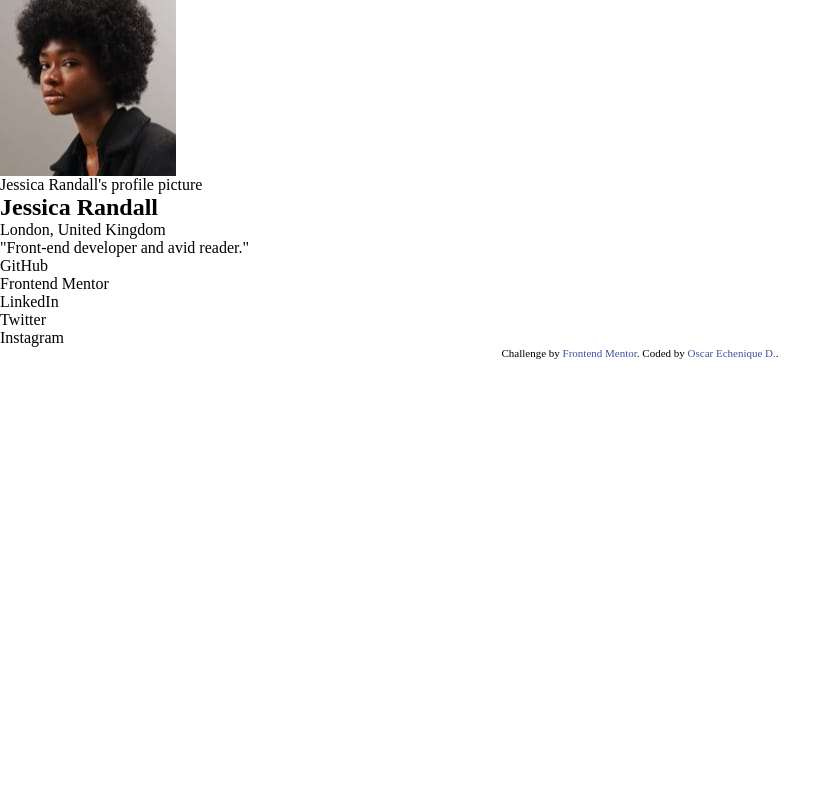
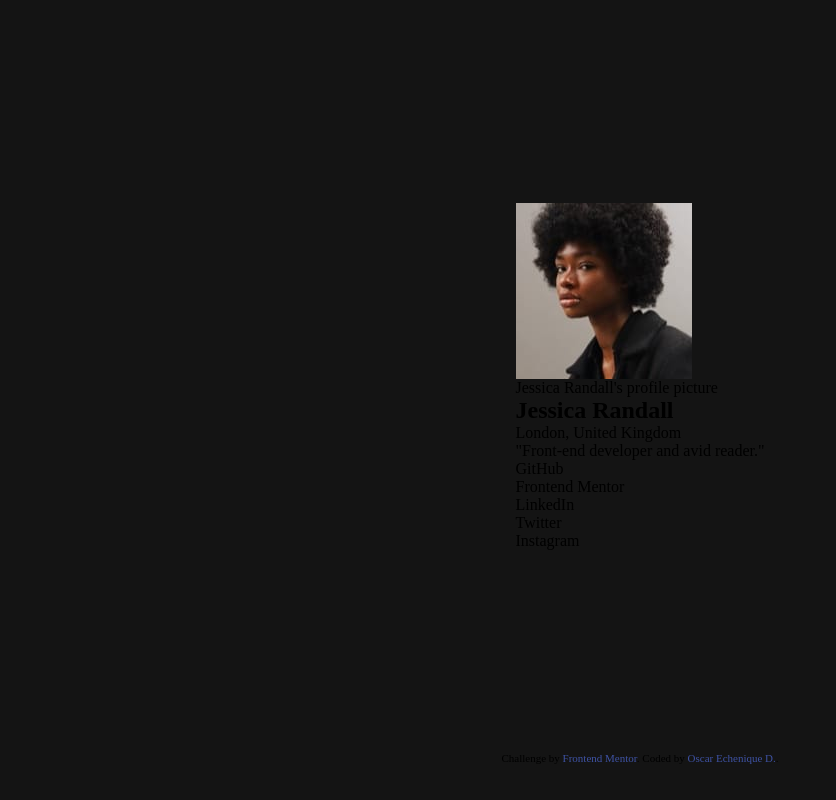
Before and after one commit to OscarE2D/FrontendMentor---Social-links-profile, a plain HTML site: page index.html in a window 1280 px wide. Shown: the whole page, without its empty margins (0-836 px from the left). Drawn offline with Linux system fonts and the light colour scheme.

Commit message:
Se adicionaron los estilos del main-container

```diff
--- a/index.html
+++ b/index.html
@@ -20,6 +20,9 @@
       .attribution {
         font-size: 11px;
         text-align: center;
+        margin: 0;
+        width: 100%;
+        height: 100%;
       }
       .attribution a {
         color: hsl(228, 45%, 44%);
--- a/style.css
+++ b/style.css
@@ -98,3 +98,17 @@ table {
   --space-card-250: 1.5rem /*24px*/;
   --space-card-300: 2rem /*32px*/;
 }
+
+/*General background of the page*/
+.main-container {
+  display: grid;
+  grid-template-rows: 1fr 3rem;
+  height: 100vh;
+  background-color: var(--color-bg-card-grey-900);
+  place-items: center;
+}
+
+/*git add .
+git commit -m "Se adicionaron los estilos del main-container"
+git push origin main
+*/
```
